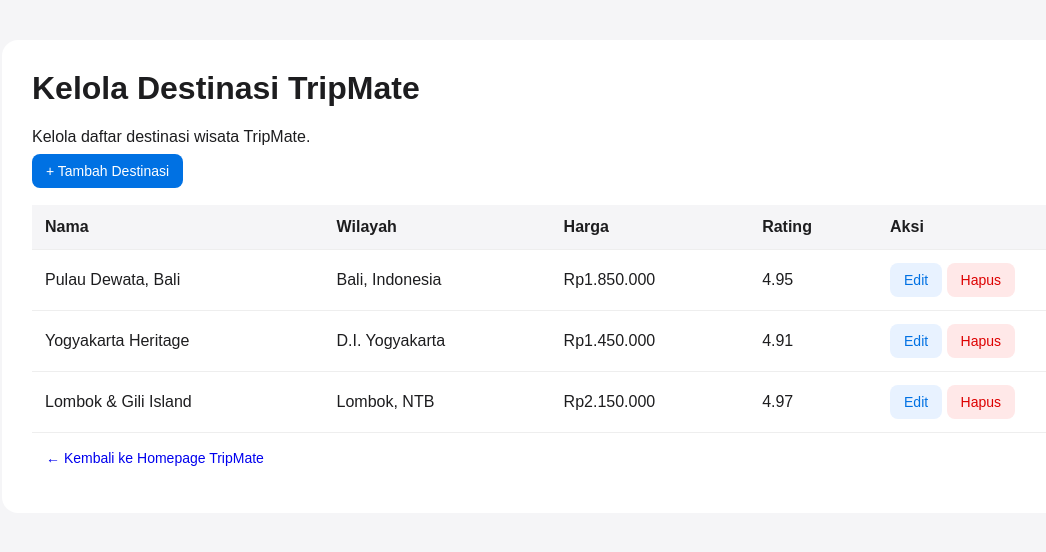
After one commit to Iyaka128/TripMate, a Laravel app: page /admin/destinations in a window 1280 px wide. The commit adds this page. Shown: the top 552 px of the page, without its empty margins (58-1104 px from the left). Run offline with Laravel 12, Linux system fonts and the light colour scheme; data comes from the database, SQL or seed files in the repository.

Commit message:
feat: implement destination CRUD

```diff
--- a/tripmate-laravel/app/Http/Controllers/DestinationController.php
+++ b/tripmate-laravel/app/Http/Controllers/DestinationController.php
@@ -9,8 +9,7 @@ use Illuminate\Http\Request;
 class DestinationController extends Controller
 {
     /**
-     * Tampilkan halaman utama TripMate.
-     * Data destinasi & paket diambil dari database via ORM (Eloquent).
+     * Menampilkan halaman utama TripMate.
      */
     public function index()
     {
@@ -43,4 +42,90 @@ class DestinationController extends Controller
             'paketWisata'
         ));
     }
+
+    /**
+     * Menampilkan daftar destinasi untuk pengelolaan.
+     */
+    public function manageIndex()
+    {
+        $destinations = Destination::all();
+
+        return view('destinations.index', compact('destinations'));
+    }
+
+    /**
+     * Menampilkan form tambah destinasi.
+     */
+    public function create()
+    {
+        return view('destinations.create');
+    }
+
+    /**
+     * Menyimpan destinasi baru.
+     */
+    public function store(Request $request)
+    {
+        $data = $request->only([
+            'nama',
+            'wilayah',
+            'deskripsi',
+            'harga',
+            'rating',
+            'kategori',
+            'status',
+            'gambar',
+            'gambar_alt',
+        ]);
+
+        Destination::create($data);
+
+        return redirect()
+            ->route('admin.destinations.index')
+            ->with('success', 'Destinasi berhasil ditambahkan.');
+    }
+
+    /**
+     * Menampilkan form edit destinasi.
+     */
+    public function edit(Destination $destination)
+    {
+        return view('destinations.edit', compact('destination'));
+    }
+
+    /**
+     * Memperbarui data destinasi.
+     */
+    public function update(Request $request, Destination $destination)
+    {
+        $data = $request->only([
+            'nama',
+            'wilayah',
+            'deskripsi',
+            'harga',
+            'rating',
+            'kategori',
+            'status',
+            'gambar',
+            'gambar_alt',
+        ]);
+
+        $destination->update($data);
+
+        return redirect()
+            ->route('admin.destinations.index')
+            ->with('success', 'Destinasi berhasil diperbarui.');
+    }
+
+    /**
+     * Menghapus destinasi.
+     */
+    public function destroy(Destination $destination)
+    {
+        $destination->delete();
+
+        return redirect()
+            ->route('admin.destinations.index')
+            ->with('success', 'Destinasi berhasil dihapus.');
+    }
 }
--- /dev/null
+++ b/tripmate-laravel/resources/views/destinations/index.blade.php
@@ -0,0 +1,104 @@
+
+<!DOCTYPE html>
+<html lang="id">
+<head>
+    <meta charset="UTF-8">
+    <meta name="viewport" content="width=device-width, initial-scale=1.0">
+    <title>Kelola Destinasi - TripMate</title>
+    <style>
+        body {
+            font-family: Arial, sans-serif;
+            background: #f5f5f7;
+            color: #1d1d1f;
+            margin: 0;
+            padding: 40px;
+        }
+        .container {
+            max-width: 1100px;
+            margin: auto;
+            background: white;
+            padding: 30px;
+            border-radius: 16px;
+        }
+        h1 { margin-top: 0; }
+        a, button {
+            padding: 9px 14px;
+            border: 0;
+            border-radius: 8px;
+            text-decoration: none;
+            cursor: pointer;
+            font-size: 14px;
+        }
+        .add { background: #0071e3; color: white; }
+        .edit { background: #e8f2ff; color: #0071e3; }
+        .delete { background: #ffe8e8; color: #d00; }
+        table {
+            width: 100%;
+            border-collapse: collapse;
+            margin-top: 25px;
+        }
+        th, td {
+            padding: 13px;
+            border-bottom: 1px solid #eee;
+            text-align: left;
+        }
+        th { background: #f5f5f7; }
+        form { display: inline; }
+        .success { color: green; margin-top: 15px; }
+    </style>
+</head>
+<body>
+<div class="container">
+    <h1>Kelola Destinasi TripMate</h1>
+    <p>Kelola daftar destinasi wisata TripMate.</p>
+
+    <a href="{{ route('admin.destinations.create') }}" class="add">
+        + Tambah Destinasi
+    </a>
+
+    @if(session('success'))
+        <p class="success">{{ session('success') }}</p>
+    @endif
+
+    <table>
+        <thead>
+            <tr>
+                <th>Nama</th>
+                <th>Wilayah</th>
+                <th>Harga</th>
+                <th>Rating</th>
+                <th>Aksi</th>
+            </tr>
+        </thead>
+        <tbody>
+            @forelse($destinations as $destination)
+                <tr>
+                    <td>{{ $destination->nama }}</td>
+                    <td>{{ $destination->wilayah }}</td>
+                    <td>{{ $destination->harga }}</td>
+                    <td>{{ $destination->rating }}</td>
+                    <td>
+                        <a href="{{ route('admin.destinations.edit', $destination->id) }}"
+                           class="edit">Edit</a>
+
+                        <form action="{{ route('admin.destinations.destroy', $destination->id) }}"
+                              method="POST"
+                              onsubmit="return confirm('Yakin ingin menghapus destinasi ini?')">
+                            @csrf
+                            @method('DELETE')
+                            <button type="submit" class="delete">Hapus</button>
+                        </form>
+                    </td>
+                </tr>
+            @empty
+                <tr>
+                    <td colspan="5">Belum ada data destinasi.</td>
+                </tr>
+            @endforelse
+        </tbody>
+    </table>
+
+    <p><a href="{{ url('/') }}">← Kembali ke Homepage TripMate</a></p>
+</div>
+</body>
+</html>
--- a/tripmate-laravel/routes/web.php
+++ b/tripmate-laravel/routes/web.php
@@ -4,8 +4,36 @@ use App\Http\Controllers\DestinationController;
 use App\Http\Controllers\MessageController;
 use Illuminate\Support\Facades\Route;
 
-// Halaman utama TripMate — index method menampilkan data dari database.
+// Halaman utama TripMate
 Route::get('/', [DestinationController::class, 'index']);
 
-// Form kontak — simpan pesan baru ke tabel messages.
+// Form kontak
 Route::post('/kontak', [MessageController::class, 'store']);
+
+// Pengelolaan destinasi
+Route::prefix('admin')->name('admin.')->group(function () {
+
+    // Menampilkan seluruh destinasi
+    Route::get('/destinations', [DestinationController::class, 'manageIndex'])
+        ->name('destinations.index');
+
+    // Menampilkan form tambah destinasi
+    Route::get('/destinations/create', [DestinationController::class, 'create'])
+        ->name('destinations.create');
+
+    // Menyimpan destinasi baru
+    Route::post('/destinations', [DestinationController::class, 'store'])
+        ->name('destinations.store');
+
+    // Menampilkan form edit destinasi
+    Route::get('/destinations/{destination}/edit', [DestinationController::class, 'edit'])
+        ->name('destinations.edit');
+
+    // Memperbarui destinasi
+    Route::put('/destinations/{destination}', [DestinationController::class, 'update'])
+        ->name('destinations.update');
+
+    // Menghapus destinasi
+    Route::delete('/destinations/{destination}', [DestinationController::class, 'destroy'])
+        ->name('destinations.destroy');
+});
```
Also changed, not shown: tripmate-laravel/resources/views/destinations/create.blade.php (added, +59 -0 lines), tripmate-laravel/resources/views/destinations/edit.blade.php (added, +60 -0 lines), tripmate-laravel/resources/views/home.blade.php (+19 -0 lines).
